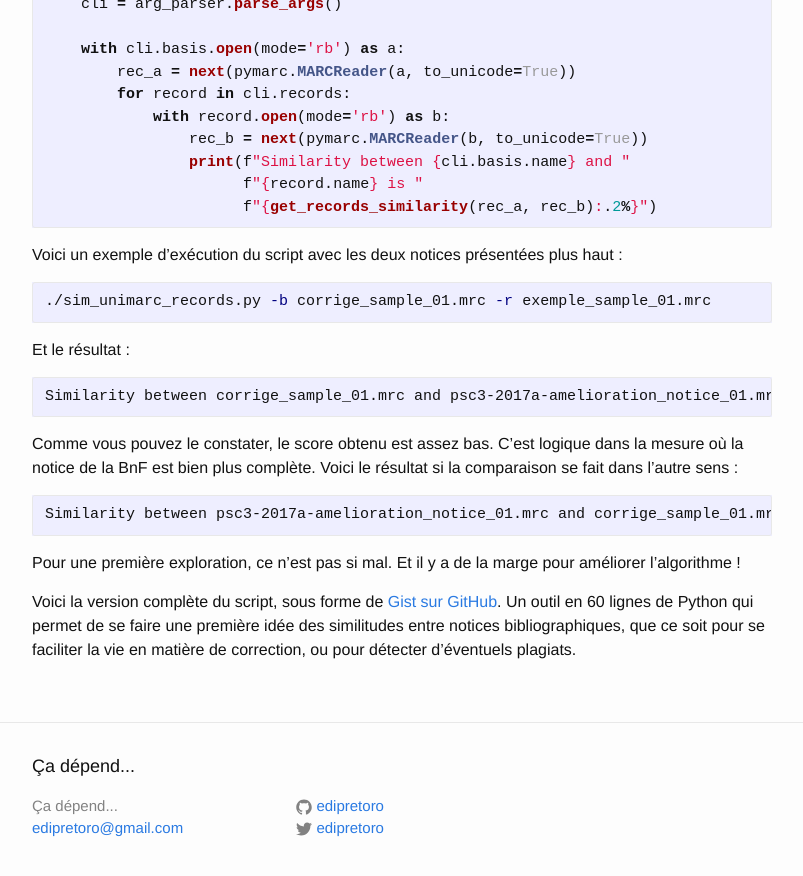
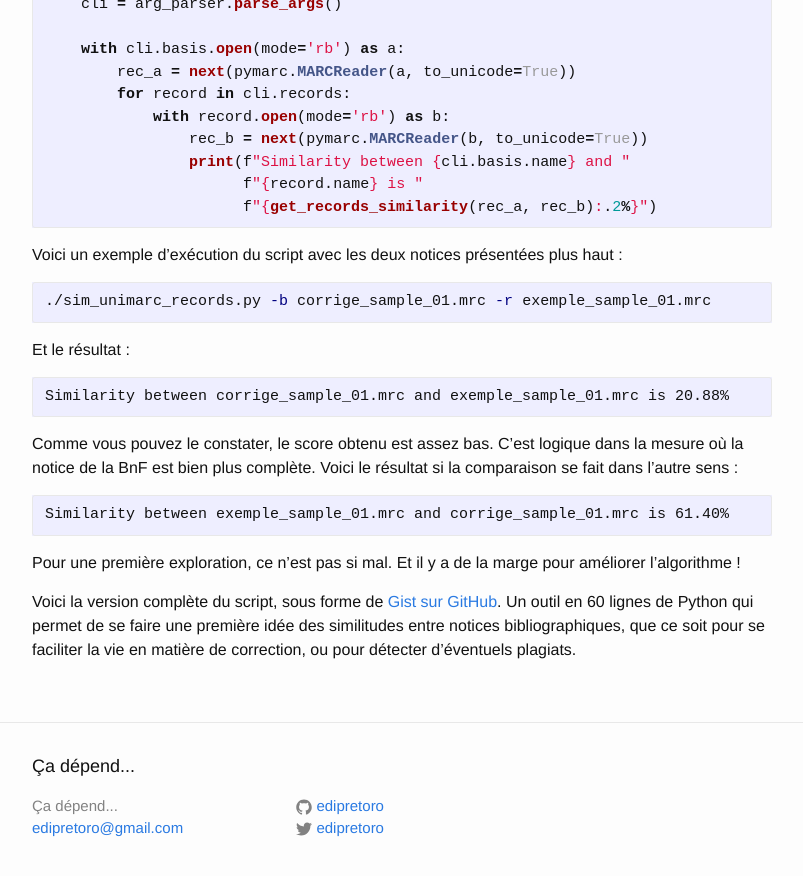
Before and after one commit to edipretoro/edipretoro.github.io, a Jekyll site: the page built from _posts/2020-06-21-calculer_la_similarite_entre_des_notices_unimarc.md, in a window 1280 px wide and 900 px high, scrolled down 5254 px. Shown: the top 876 px of the window, without its empty margins (238-1041 px from the left). Built offline with Jekyll 4.4.1, drawn with Linux system fonts in a browser that asks for light colours.

Commit message:
Correcting some typos in filenames

````diff
--- a/_posts/2020-06-21-calculer_la_similarite_entre_des_notices_unimarc.md
+++ b/_posts/2020-06-21-calculer_la_similarite_entre_des_notices_unimarc.md
@@ -275,7 +275,7 @@ présentées plus haut :
 Et le résultat :
 
 ``` text
-Similarity between corrige_sample_01.mrc and psc3-2017a-amelioration_notice_01.mrc is 20.88%
+Similarity between corrige_sample_01.mrc and exemple_sample_01.mrc is 20.88%
 ```
 
 Comme vous pouvez le constater, le score obtenu est assez bas. C'est
@@ -283,7 +283,7 @@ logique dans la mesure où la notice de la BnF est bien plus complète.
 Voici le résultat si la comparaison se fait dans l'autre sens :
 
 ``` text
-Similarity between psc3-2017a-amelioration_notice_01.mrc and corrige_sample_01.mrc is 61.40%
+Similarity between exemple_sample_01.mrc and corrige_sample_01.mrc is 61.40%
 ```
 
 Pour une première exploration, ce n'est pas si mal. Et il y a de la
````
